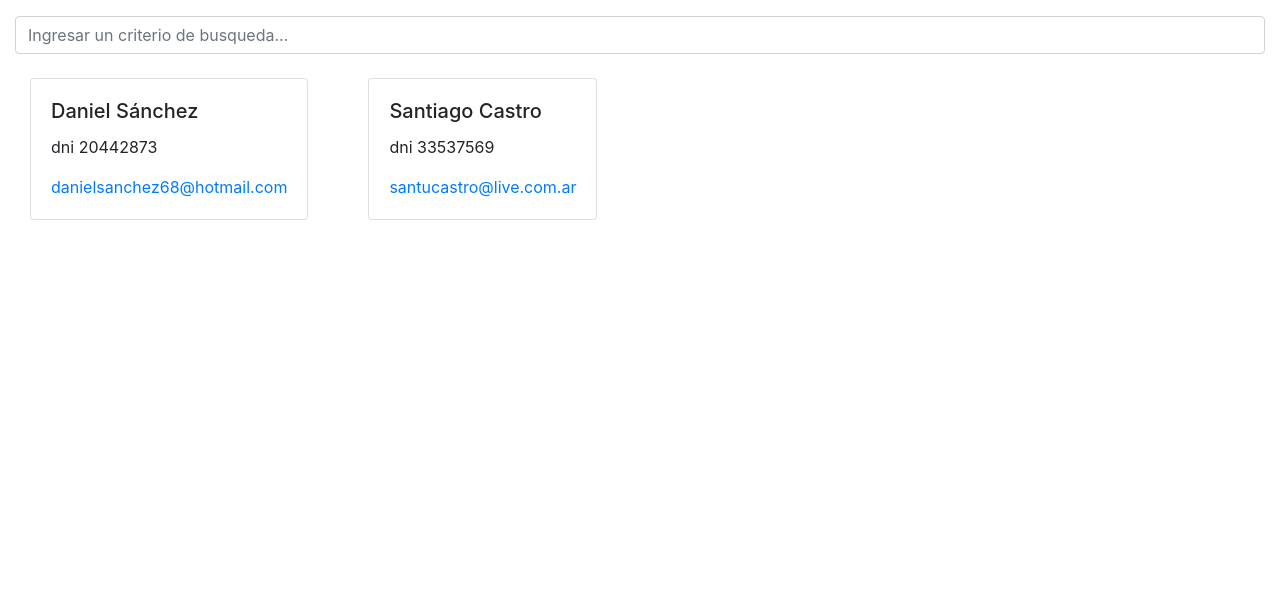
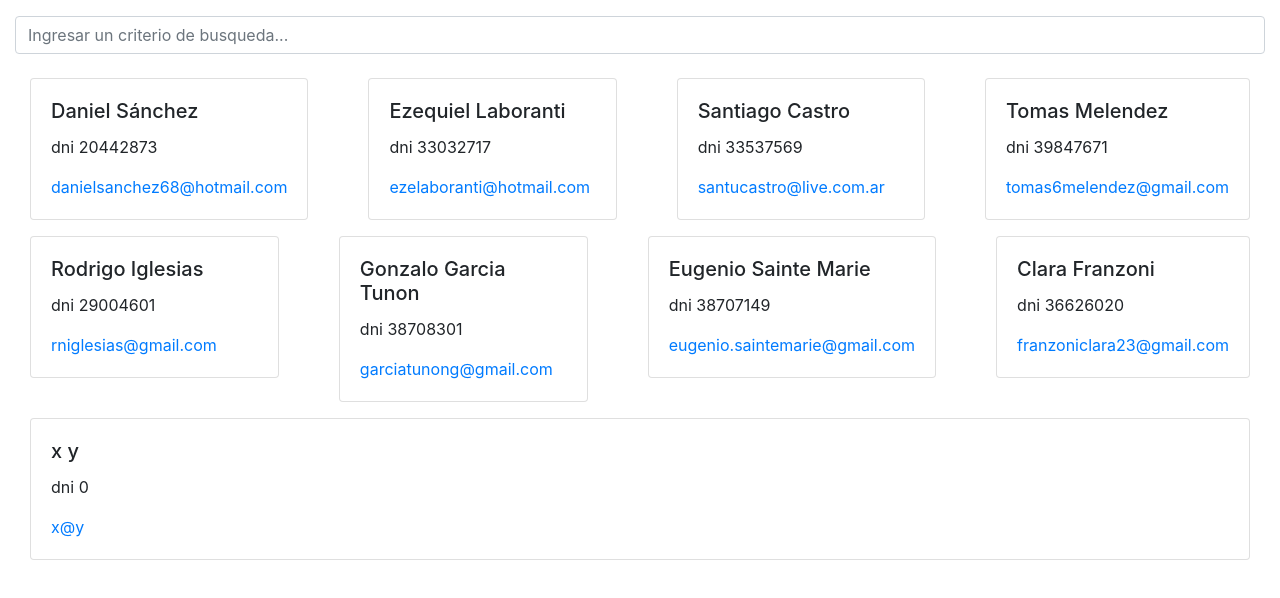
Before and after one commit to santucastro/ort-nt2-ejercicio-1, a plain HTML site: page index.html in a window 1280 px wide. Drawn offline with nearby package versions, Linux system fonts and the light colour scheme.

Commit message:
agrego los nombres

```diff
--- a/index.html
+++ b/index.html
@@ -41,11 +41,17 @@
             criterioDeBusqueda: '',
             //Aquí, en este array es donde tienen que agregar su información
             personas:
-                [
+            [
                     { nombre: 'Daniel', apellido: 'Sánchez', dni: 20442873, correo: 'danielsanchez68@hotmail.com' },
-                    //Agregar aquí nombre, apellido, dni y correo
+                    { nombre: 'Ezequiel', apellido: 'Laboranti', dni: 33032717, correo: 'ezelaboranti@hotmail.com' },
+                    { nombre: 'Santiago', apellido: 'Castro', dni: 33537569, correo: 'santucastro@live.com.ar' },
+                    { nombre: 'Tomas', apellido: 'Melendez', dni: 39847671, correo: 'tomas6melendez@gmail.com' },
+                    { nombre: 'Rodrigo', apellido: 'Iglesias', dni: 29004601, correo: 'rniglesias@gmail.com' },
+                    { nombre: 'Gonzalo', apellido: 'Garcia Tunon', dni: 38708301, correo: 'garciatunong@gmail.com' },
+                    { nombre: 'Eugenio', apellido: 'Sainte Marie', dni: 38707149, correo: 'eugenio.saintemarie@gmail.com' },
+                    { nombre: 'Clara', apellido: 'Franzoni', dni: 36626020, correo: 'franzoniclara23@gmail.com' },
+                    { nombre: 'x', apellido: 'y', dni: 0, correo: 'x@y' },
 
-                    { nombre: 'Santiago', apellido: 'Castro', dni: 33537569, correo: 'santucastro@live.com.ar' }
                 ]
         },
         computed: {
```
